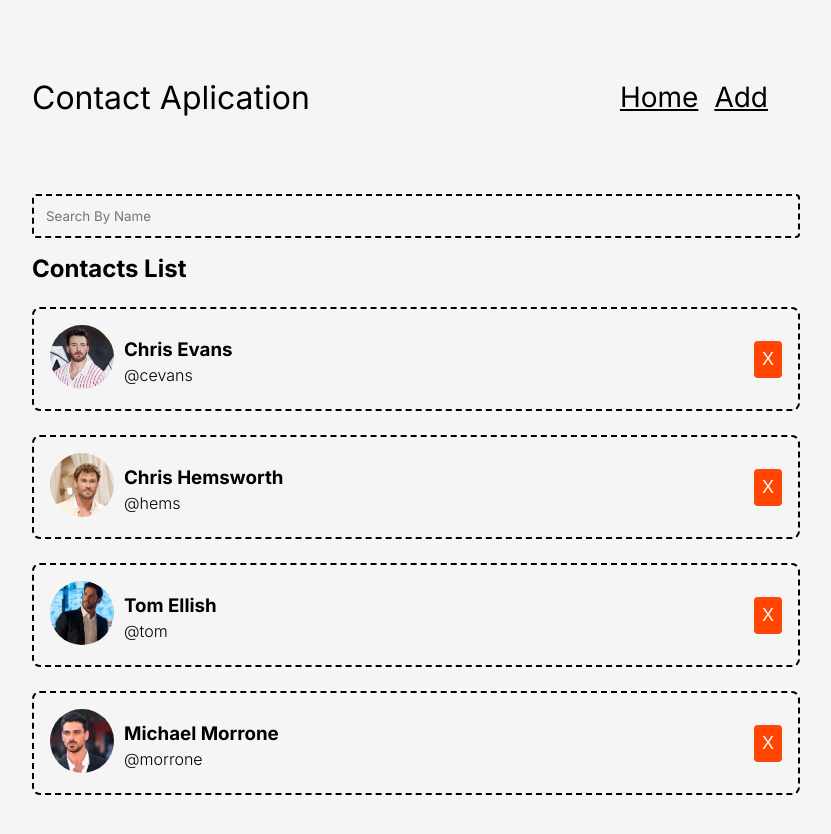
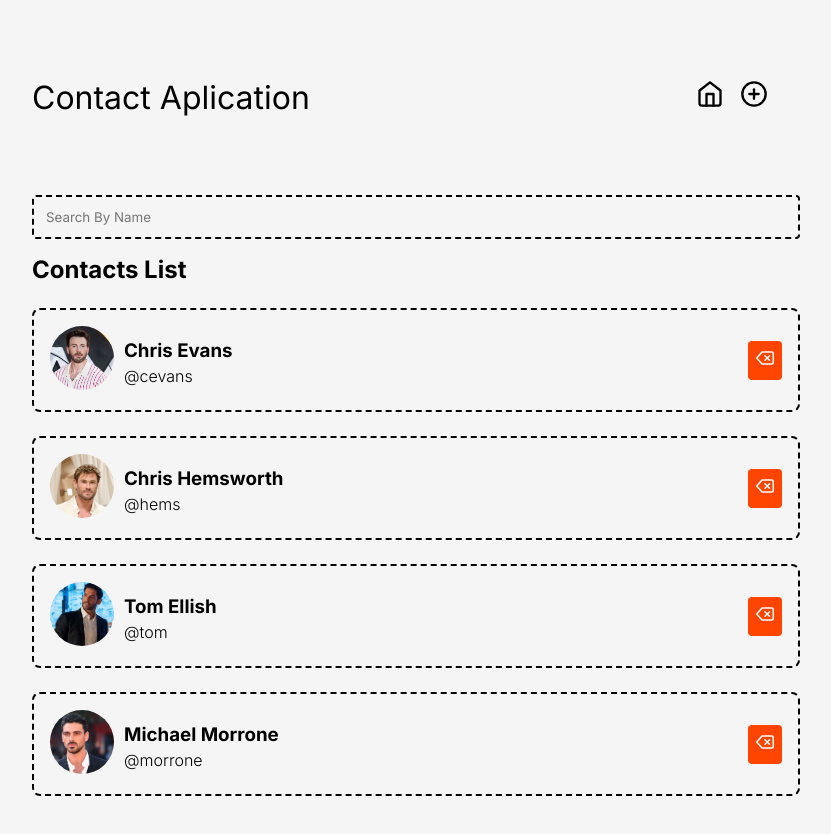
Before and after one commit to rizalsuryana/React-Fundamental, a React (Vite) app: page / in a window 1280 px wide. Shown: the whole page, without its empty margins (224-1055 px from the left). Built offline with nearby package versions, Linux system fonts and the light colour scheme.

Commit message:
add icon and func hook

```diff
--- a/package.json
+++ b/package.json
@@ -13,6 +13,7 @@
     "prop-types": "^15.8.1",
     "react": "^18.2.0",
     "react-dom": "^18.2.0",
+    "react-icons": "^5.4.0",
     "react-router-dom": "^7.0.2"
   },
   "devDependencies": {
--- a/src/component/DeleteButton.jsx
+++ b/src/component/DeleteButton.jsx
@@ -1,7 +1,8 @@
 import PropTypes from "prop-types";
+import { FiDelete } from "react-icons/fi";
 
 const DeleteButton = ({ id, onDelete }) => {
-    return <button className="contact-item__delete" onClick={()=> onDelete(id)}>X</button>
+    return <button className="contact-item__delete" onClick={()=> onDelete(id)}><FiDelete/></button>
 }
 
 DeleteButton.propTypes = {
--- a/src/component/Navigation.jsx
+++ b/src/component/Navigation.jsx
@@ -1,15 +1,16 @@
 import React from "react";
 import { Link } from "react-router-dom";
+import { FiHome, FiPlusCircle } from "react-icons/fi";
 
 const Navigation = () => {
     return(
         <nav className="navigation">
             <ul>
                 <li>
-                    <Link to='/'>Home</Link>
+                    <Link to='/'><FiHome/></Link>
 
                     <li>
-                    <Link to='/add'>Add</Link>
+                    <Link to='/add'><FiPlusCircle/></Link>
                     </li>
                 </li>
             </ul>
--- a/src/pages/HomePage.jsx
+++ b/src/pages/HomePage.jsx
@@ -2,6 +2,21 @@
 import ContactList from "../component/ContactList";
 import { deleteContact, getContacts } from "../utils/data";
 import SearchBar from "../component/SearchBar";
+import { useSearchParams } from "react-router-dom";
+
+
+const HomePageWrapper = () =>{
+    const [searchParams, setSearchParams] = useSearchParams();
+
+
+    const keyword = searchParams.get('keyword');
+
+    const changeSearchParams =(keyword)=>{
+        setSearchParams({keyword});
+    }
+
+    return <HomePage defaultKeyword={keyword} keywordChange={changeSearchParams}/>
+}
 
 class HomePage extends React.Component {
 
@@ -10,7 +25,7 @@
 
         this.state = {
             contacts: getContacts(),
-            keyword: '',
+            keyword: props.defaultKeyword || '',
         }
 
         this.onDeleteHandler = this.onDeleteHandler.bind(this);
@@ -35,6 +50,8 @@
                 keyword,
             }
         });
+
+        this.props.keywordChange(keyword);
     }
 
     render () {
@@ -60,4 +77,5 @@
 }
 
 
-export default HomePage;
+// export default HomePage;
+export default HomePageWrapper;
```
Also changed, not shown: 1 other file (tests, documents, lock files or other folders).
